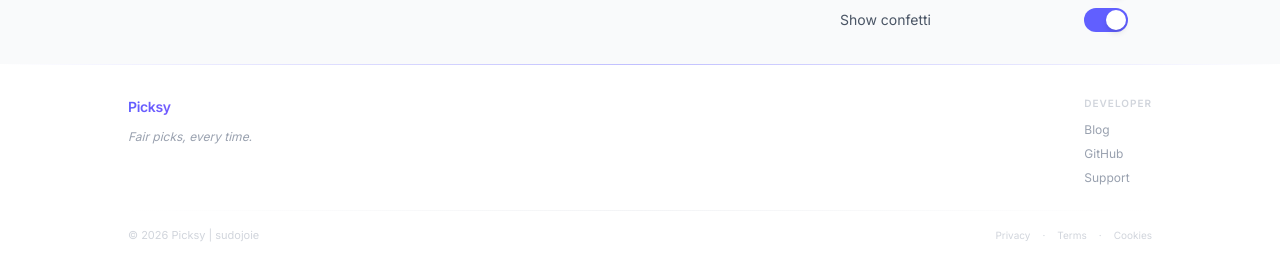
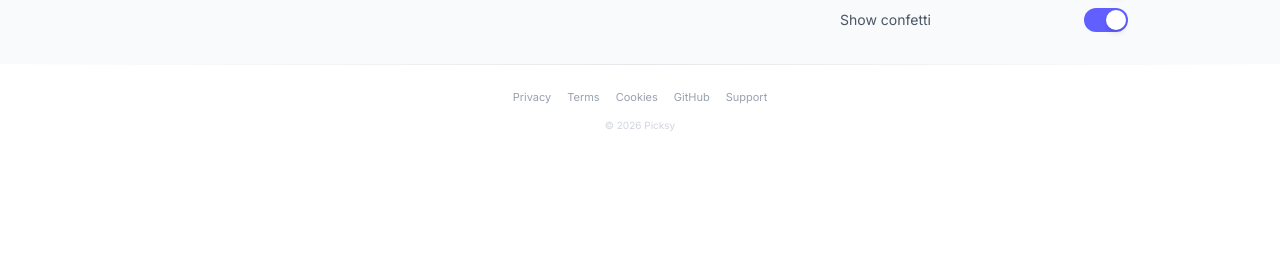
Before and after one commit to joiellantero/picksy, a React (Vite) app: page / in a window 1280 px wide. Shown: the part 680-945 px from the top of the page. After the commit the page ends 837 px from the top, so only its background shows below. Built offline with nearby package versions, Linux system fonts and the light colour scheme.

Commit message:
update header and footer ui

```diff
--- a/src/App.jsx
+++ b/src/App.jsx
@@ -34,66 +34,19 @@
 
       {/* ── Footer ── */}
       <footer className="relative pb-28 md:pb-0 bg-white dark:bg-[#0c0c14]">
-        <div className="h-px bg-gradient-to-r from-transparent via-indigo-500/40 to-transparent" />
-        <div className="bg-white dark:bg-[#0c0c14] px-6 pt-8 pb-6">
-          <div className="max-w-5xl mx-auto">
-
-            {/* ── Mobile footer ── */}
-            <div className="md:hidden flex flex-col items-center gap-2 text-center">
-              <p className="text-xs font-semibold bg-gradient-to-r from-indigo-500 to-violet-500 bg-clip-text text-transparent tracking-tight">Picksy</p>
-              <div className="flex items-center gap-3">
-                <a href="https://sudojoie.com" target="_blank" rel="noopener noreferrer" className="text-[10px] text-gray-300 dark:text-gray-700 hover:text-indigo-400 dark:hover:text-indigo-500 transition-colors">Blog</a>
-                <span className="text-[10px] text-gray-200 dark:text-gray-800">&middot;</span>
-                <a href="https://ko-fi.com/joiel" target="_blank" rel="noopener noreferrer" className="text-[10px] text-gray-300 dark:text-gray-700 hover:text-indigo-400 dark:hover:text-indigo-500 transition-colors">Support</a>
-              </div>
-              <p className="text-[10px] text-gray-300 dark:text-gray-700">&copy; {new Date().getFullYear()} joiellantero &mdash; Fair picks, every time.</p>
-              <div className="flex items-center gap-3 text-[10px] text-gray-300 dark:text-gray-700">
-                <Link to="/privacy" className="hover:text-indigo-500 dark:hover:text-indigo-400 transition-colors">Privacy</Link>
-                <span>&middot;</span>
-                <Link to="/terms" className="hover:text-indigo-500 dark:hover:text-indigo-400 transition-colors">Terms</Link>
-                <span>&middot;</span>
-                <Link to="/cookies" className="hover:text-indigo-500 dark:hover:text-indigo-400 transition-colors">Cookies</Link>
-              </div>
+        <div className="h-px bg-gradient-to-r from-transparent via-gray-200 dark:via-gray-800 to-transparent" />
+        <div className="px-6 py-6">
+          <div className="max-w-5xl mx-auto flex flex-col items-center gap-3">
+            <div className="flex items-center gap-4 text-[11px] text-gray-400 dark:text-gray-600">
+              <Link to="/privacy" className="hover:text-gray-600 dark:hover:text-gray-400 transition-colors">Privacy</Link>
+              <Link to="/terms" className="hover:text-gray-600 dark:hover:text-gray-400 transition-colors">Terms</Link>
+              <Link to="/cookies" className="hover:text-gray-600 dark:hover:text-gray-400 transition-colors">Cookies</Link>
+              <a href="https://github.com/joiellantero/picksy" target="_blank" rel="noopener noreferrer" className="hover:text-gray-600 dark:hover:text-gray-400 transition-colors">GitHub</a>
+              <a href="https://ko-fi.com/joiel" target="_blank" rel="noopener noreferrer" className="hover:text-gray-600 dark:hover:text-gray-400 transition-colors">Support</a>
             </div>
-
-            {/* ── Desktop footer ── */}
-            <div className="hidden md:block">
-              <div className="flex flex-row items-start justify-between gap-8">
-
-                {/* Brand col */}
-                <div className="flex flex-col gap-3">
-                  <p className="text-sm font-semibold bg-gradient-to-r from-indigo-500 to-violet-500 bg-clip-text text-transparent tracking-tight">
-                    Picksy
-                  </p>
-                  <p className="text-xs text-gray-400 dark:text-gray-600 italic">Fair picks, every time.</p>
-                </div>
-
-                {/* Links cols */}
-                <div className="flex gap-12 text-xs">
-                  <div className="flex flex-col gap-2">
-                    <p className="text-[10px] uppercase tracking-widest font-semibold text-gray-300 dark:text-gray-700 mb-1">Developer</p>
-                    <a href="https://sudojoie.com" target="_blank" rel="noopener noreferrer" className="text-gray-400 dark:text-gray-600 hover:text-indigo-500 dark:hover:text-indigo-400 transition-colors">Blog</a>
-                    <a href="https://github.com/joiellantero/picksy" target="_blank" rel="noopener noreferrer" className="text-gray-400 dark:text-gray-600 hover:text-indigo-500 dark:hover:text-indigo-400 transition-colors">GitHub</a>
-                    <a href="https://ko-fi.com/joiel" target="_blank" rel="noopener noreferrer" className="text-gray-400 dark:text-gray-600 hover:text-indigo-500 dark:hover:text-indigo-400 transition-colors">Support</a>
-                  </div>
-                </div>
-              </div>
-
-              <div className="mt-6 h-px bg-gradient-to-r from-transparent via-gray-100 dark:via-gray-800 to-transparent" />
-              <div className="mt-4 flex items-center justify-between flex-wrap gap-2">
-                <p className="text-[11px] text-gray-300 dark:text-gray-700">
-                  &copy; {new Date().getFullYear()} Picksy &#124; <a href="https://sudojoie.com" target="_blank" rel="noopener noreferrer" className="hover:text-indigo-500 dark:hover:text-indigo-400 transition-colors">sudojoie</a>
-                </p>
-                <div className="flex items-center gap-3 text-[10px] text-gray-300 dark:text-gray-700">
-                  <Link to="/privacy" className="hover:text-indigo-500 dark:hover:text-indigo-400 transition-colors">Privacy</Link>
-                  <span>&middot;</span>
-                  <Link to="/terms" className="hover:text-indigo-500 dark:hover:text-indigo-400 transition-colors">Terms</Link>
-                  <span>&middot;</span>
-                  <Link to="/cookies" className="hover:text-indigo-500 dark:hover:text-indigo-400 transition-colors">Cookies</Link>
-                </div>
-              </div>
-            </div>
-
+            <p className="text-[10px] text-gray-300 dark:text-gray-700">
+              &copy; {new Date().getFullYear()} <a href="https://sudojoie.com" target="_blank" rel="noopener noreferrer" className="hover:text-gray-500 dark:hover:text-gray-500 transition-colors">Picksy</a>
+            </p>
           </div>
         </div>
       </footer>
--- a/src/components/Nav/Nav.jsx
+++ b/src/components/Nav/Nav.jsx
@@ -6,7 +6,7 @@
 const Nav = () => {
   return (
     <header className='sticky top-0 z-50 bg-white/90 dark:bg-[#0c0c14]/90 backdrop-blur-md'>
-      <div className='flex items-center justify-between px-6 md:px-10 lg:px-16 py-3'>
+      <div className='flex items-center justify-center md:justify-between px-6 md:px-10 lg:px-16 py-3'>
         <Link to="/"><Logo /></Link>
         <DesktopNav />
       </div>
```
